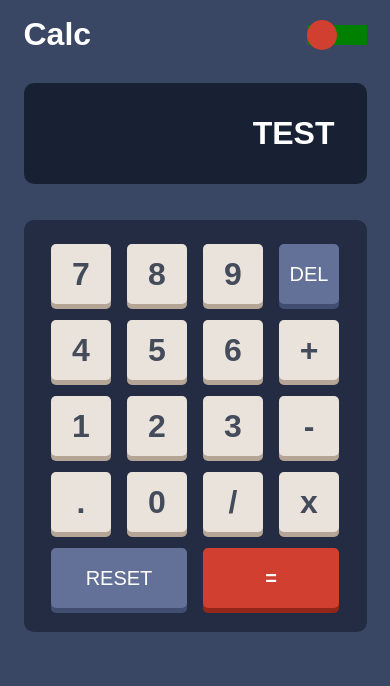
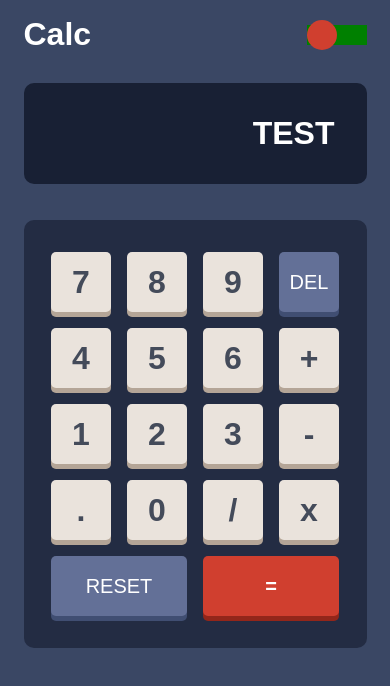
Before and after one commit to Andrekode/fm-calculator-app, a React (Create React App) app: page / in a window 390 px wide. Shown: the top 686 px of the page. Built offline with nearby package versions, Linux system fonts and the light colour scheme.

Commit message:
added media queries

```diff
--- a/src/Components/container/style.js
+++ b/src/Components/container/style.js
@@ -6,6 +6,10 @@ export const Container = styled.div`
   margin: auto;
   max-width: 375px;
   padding: 1em;
+
+  @media (min-width: 810px) {
+    max-width: 600px;
+  }
 `
 
 export const FlexContainer = styled.div`
--- a/src/Components/gridWrapper/style.js
+++ b/src/Components/gridWrapper/style.js
@@ -3,10 +3,16 @@ import styled from 'styled-components'
 export const ContainerGridButtons = styled.div`
   background-color: ${(props) => props.theme.keyPadnTglBg};
   border-radius: 10px;
-  padding: 1.5em;
+  padding: 2em;
   display: grid;
   place-content: center;
   gap: 1em;
   grid-template-columns: repeat(4, 60px);
   grid-template-rows: repeat(5, 60px);
+  width: 100%;
+
+  @media (min-width: 810px) {
+    grid-template-columns: repeat(4, 100px);
+    gap: 1.5em;
+  }
 `
```
